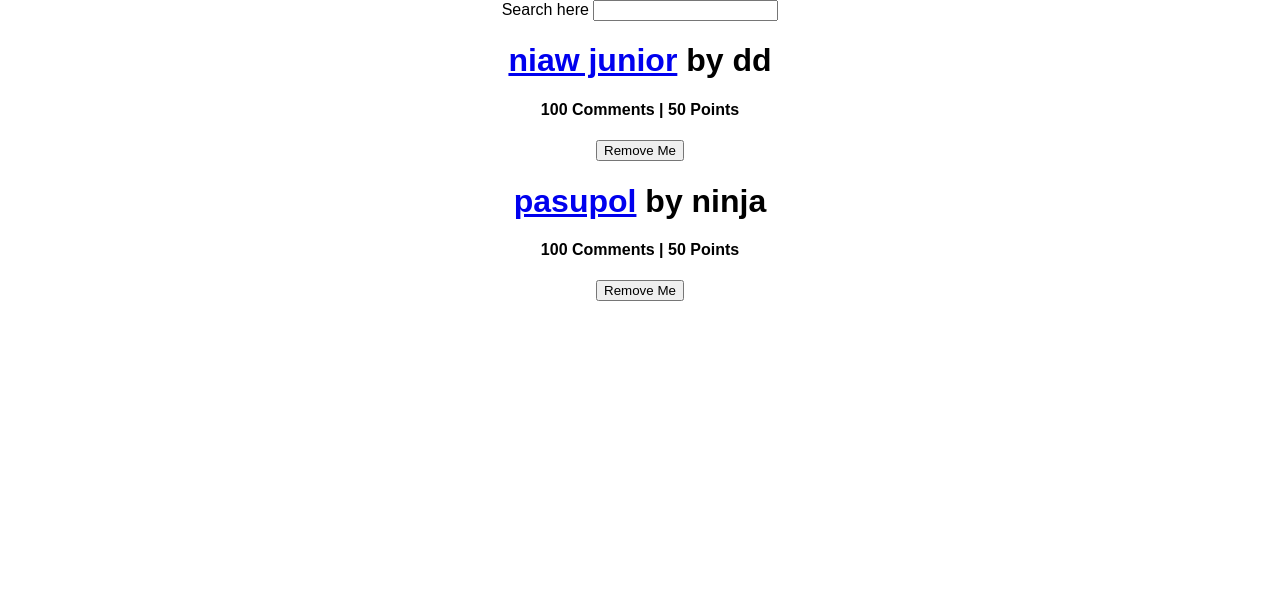
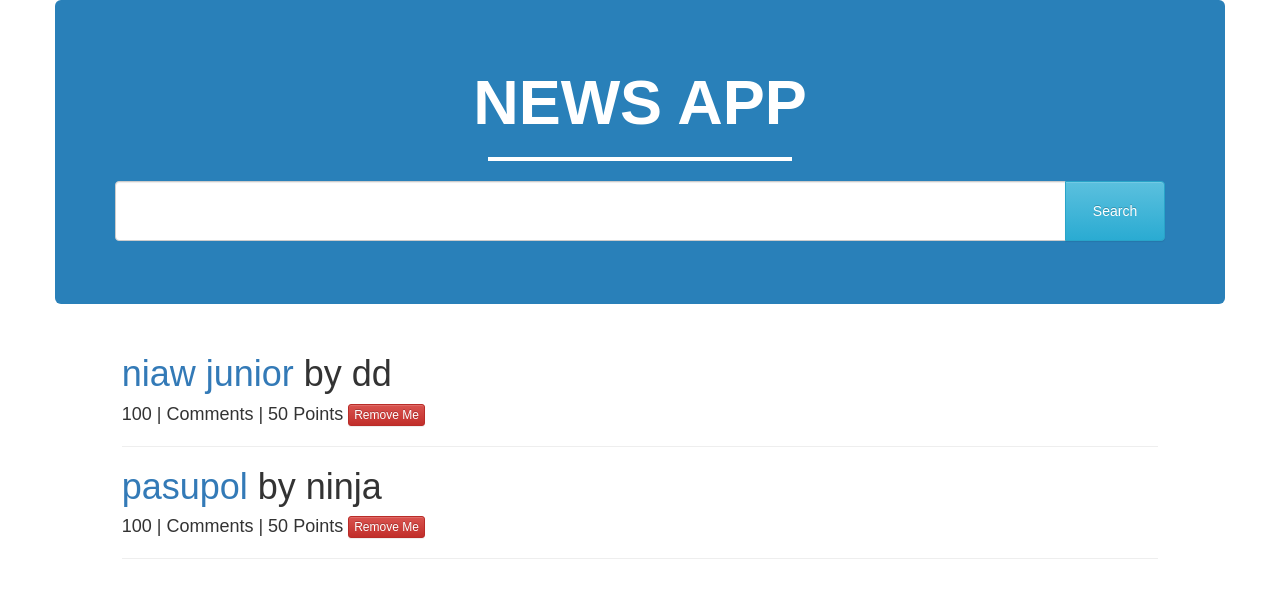
Before and after one commit to niawjunior/react-news-app, a React (Create React App) app: page / in a window 1280 px wide. Shown: the top 598 px of the page. Built offline with nearby package versions, Linux system fonts and the light colour scheme.

Commit message:
fix style :bug:

```diff
--- a/public/index.html
+++ b/public/index.html
@@ -4,6 +4,12 @@
     <meta charset="utf-8">
     <meta name="viewport" content="width=device-width, initial-scale=1, shrink-to-fit=no">
     <meta name="theme-color" content="#000000">
+<!-- Latest compiled and minified CSS -->
+    <link rel="stylesheet" href="https://maxcdn.bootstrapcdn.com/bootstrap/latest/css/bootstrap.min.css">
+
+<!-- Optional theme -->
+    <link rel="stylesheet" href="https://maxcdn.bootstrapcdn.com/bootstrap/latest/css/bootstrap-theme.min.css">
+
     <!--
       manifest.json provides metadata used when your web app is added to the
       homescreen on Android. See https://developers.google.com/web/fundamentals/engage-and-retain/web-app-manifest/
--- a/src/App.js
+++ b/src/App.js
@@ -1,7 +1,6 @@
 import React, { Component } from 'react';
-import './App.css';
 import list from './list';
-
+import { Grid, Row, FormGroup } from 'react-bootstrap';
 function isSearched(searchTerm){
   return function(item){
     return !searchTerm || item.title.toLowerCase().includes(searchTerm.toLowerCase());
@@ -24,7 +23,6 @@ class App extends Component {
   }
 
   searchValue(event){
-    // console.log(event);
     this.setState({ searchTerm: event.target.value });
   }
   render() {
@@ -34,11 +32,19 @@ class App extends Component {
     console.log(this);
 
     return (
-  <div className="App">
-    <Search
-      onChange={ this.searchValue }
-      value= {searchTerm}
-    >Search here </Search>
+  <div>
+    <Grid grid>
+      <Row>
+       <div className="jumbotron text-center">
+        <Search
+          onChange={ this.searchValue }
+          value= {searchTerm}
+        >
+        NEWS APP
+        </Search>
+       </div>
+      </Row>
+    </Grid>
     <Table
       list= { list }
       searchTerm= { searchTerm }
@@ -52,35 +58,52 @@ class App extends Component {
 const Search = ({ onChange, value, children }) => {
 return(
       <form>
-           { children }
-         <input
+        <FormGroup>
+          <h1 style={{ fontWeight: 'bold',color:'white'}}> { children }</h1>
+          <hr style={{ border: '2px solid white', width: '300px'}}/>
+          <div className="input-group width100">
+          <input
+          className="form-control searchForm"
           type="text"
           onChange={ onChange}
           value= {value}
           />
-       </form>
+          <span className="input-group-btn">
+            <button
+             className="btn btn-info searchBtn"
+             type="submit"
+            >
+            Search
+            </button>
+          </span>
+          </div>
+        </FormGroup>
+      </form>
     )
 }
 
 
-const Button = ({ onClick, children }) =>
+const Button = ({ onClick, children, className=''}) =>
   <button
+    className={ className }
     onClick={ onClick } >
     { children }
   </button>
 
   const Table = ({ list, searchTerm, removeItem }) => {
     return(
-      <div>
+      <div className="col-sm-10 col-sm-offset-1">
         {
           list.filter( isSearched(searchTerm) ).map(item =>
             <div key={ item.objectID }>
               <h1> <a href={ item.url }> { item.title }</a> by {item.author}</h1>
-                <h4> { item.num_comments } Comments | { item.points } Points </h4>
+                <h4> { item.num_comments } | Comments | { item.points } Points
                <Button
+                 className="btn btn-danger btn-xs"
                  type="button"
                  onClick={ () => removeItem(item.objectID )} >Remove Me
                </Button>
+               </h4><hr/>
             </div>
             )
         }
--- a/src/index.css
+++ b/src/index.css
@@ -3,3 +3,18 @@ body {
   padding: 0;
   font-family: sans-serif;
 }
+.jumbotron{
+  background-color: #2980b9;
+  border-radius: 0px;
+}
+.searchForm{
+  height: 60px;
+  font-size: 40px;
+}
+.searchBtn{
+  height: 60px;
+  width:100px;
+}
+.btn{
+  margin-left:5px;
+}
```
